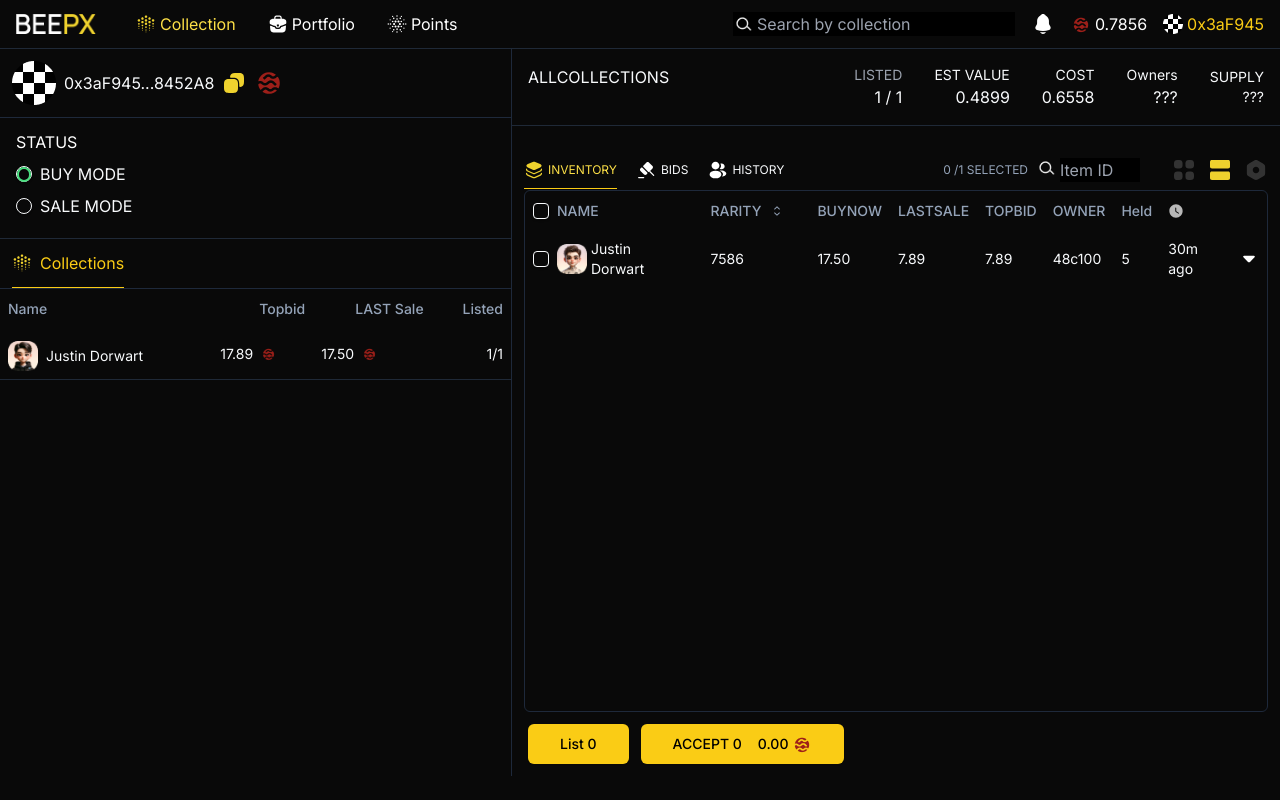
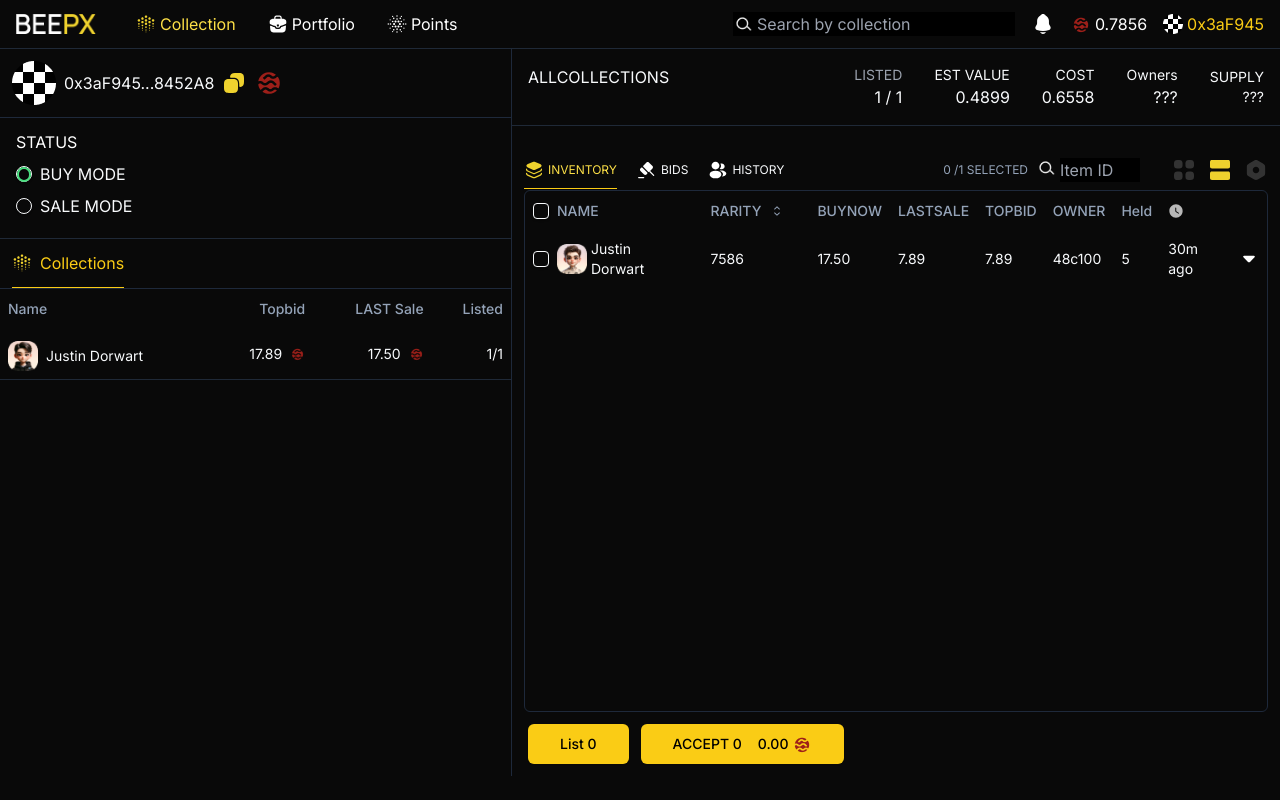
Before and after one commit to iusamasajjad/beepx, a Next.js app: page /portfolio in a window 1280 px wide. Built offline with nearby package versions, Linux system fonts and the light colour scheme.

Commit message:
ui updated of portfolio page

```diff
--- a/src/components/portfolioCollection/portfolioCollection.tsx
+++ b/src/components/portfolioCollection/portfolioCollection.tsx
@@ -153,13 +153,13 @@ export const PortfolioCollection = () => {
                   {tableRow.name}
                 </TableCell>
                 <TableCell>
-                  <div className="flex items-center gap-2">
+                  <div className="flex justify-end items-center gap-2">
                     {tableRow.topBid}
                     <Image width={15} height={15} src={coin} alt="floor" />
                   </div>
                 </TableCell>
                 <TableCell>
-                  <div className="flex items-center gap-2">
+                  <div className="flex justify-end items-center gap-2">
                     {tableRow.lastSale}
                     <Image width={15} height={15} src={coin} alt="floor" />
                   </div>
```
